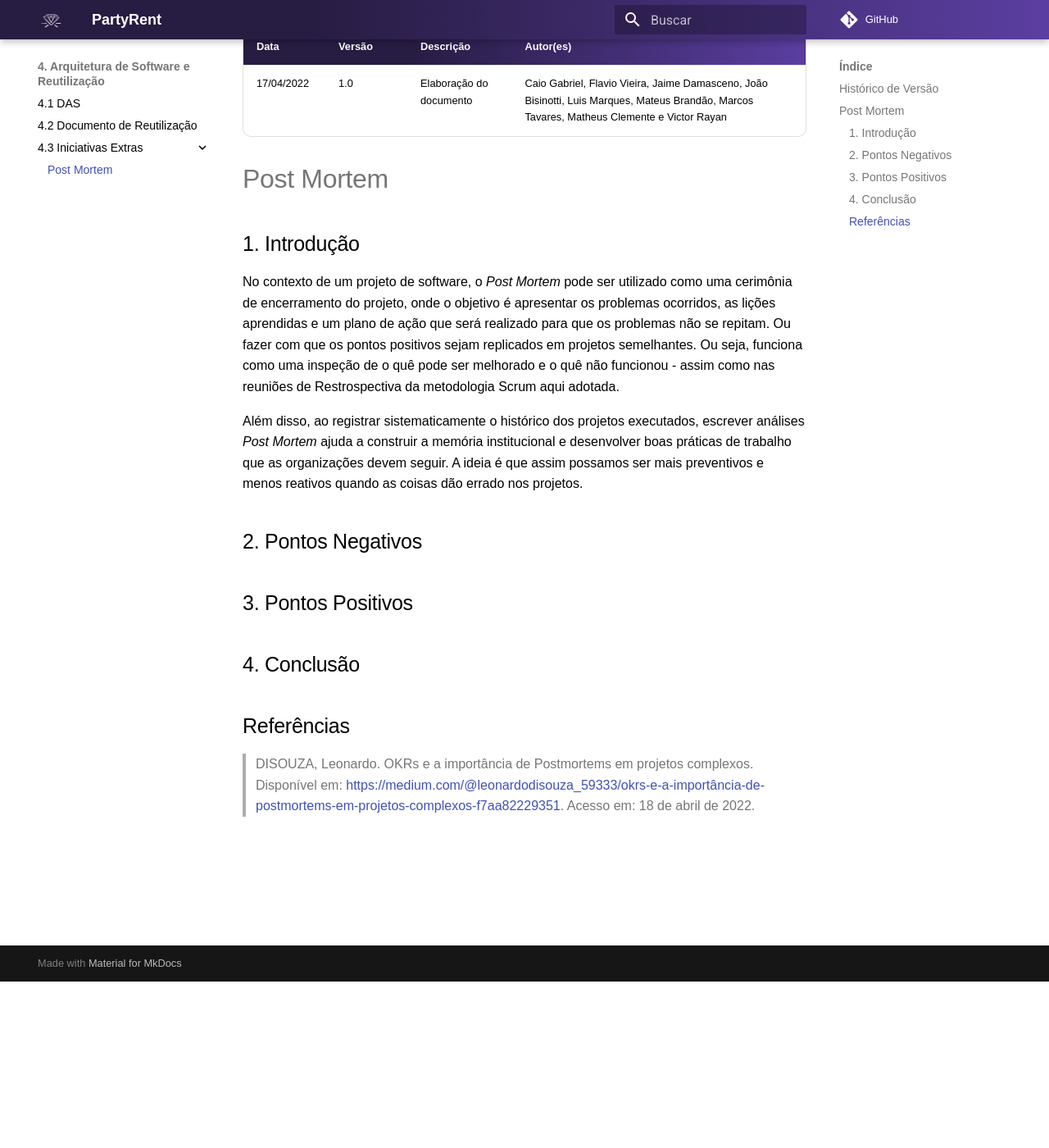
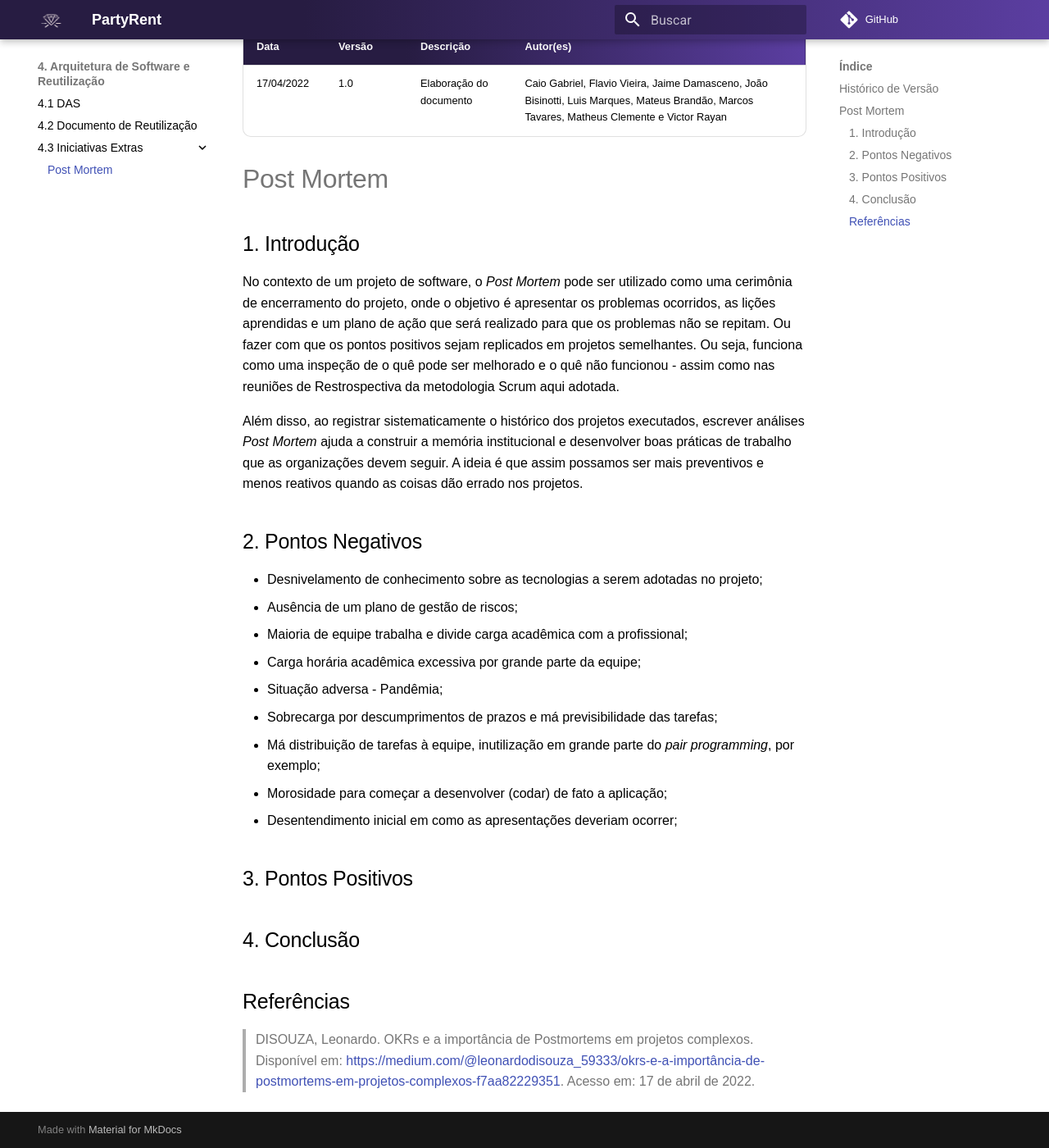
Before and after one commit to UnBArqDsw2021-2/2021.2_G7_-AluguelKitsFesta, an MkDocs documentation site: the page built from docs/arquitetura/postmortem.md, in a window 1280 px wide and 1400 px high, scrolled down 203 px. Shown: the whole window at 82% size. Built offline with MkDocs 1.6.1 and Material for MkDocs 9.7.7, drawn with Linux system fonts in a browser that asks for light colours; comment, search, counter and statistics services are not loaded.

Commit message:
update doc postmortem.md

```diff
--- a/docs/arquitetura/postmortem.md
+++ b/docs/arquitetura/postmortem.md
@@ -14,9 +14,19 @@ Além disso, ao registrar sistematicamente o histórico dos projetos executados,
 
 ## 2. Pontos Negativos
 
+* Desnivelamento de conhecimento sobre as tecnologias a serem adotadas no projeto;
+* Ausência de um plano de gestão de riscos;
+* Maioria de equipe trabalha e divide carga acadêmica com a profissional;
+* Carga horária acadêmica excessiva por grande parte da equipe;
+* Situação adversa - Pandêmia;
+* Sobrecarga por descumprimentos de prazos e má previsibilidade das tarefas;
+* Má distribuição de tarefas à equipe, inutilização em grande parte do _pair programming_, por exemplo;
+* Morosidade para começar a desenvolver (codar) de fato a aplicação;
+* Desentendimento inicial em como as apresentações deveriam ocorrer;
+
 ## 3. Pontos Positivos
 
 ## 4. Conclusão
 ## Referências
 
-> DISOUZA, Leonardo. OKRs e a importância de Postmortems em projetos complexos. Disponível em: <https://medium.com/@leonardodisouza_59333/okrs-e-a-importância-de-postmortems-em-projetos-complexos-f7aa82229351>. Acesso em: 18 de abril de 2022.
+> DISOUZA, Leonardo. OKRs e a importância de Postmortems em projetos complexos. Disponível em: <https://medium.com/@leonardodisouza_59333/okrs-e-a-importância-de-postmortems-em-projetos-complexos-f7aa82229351>. Acesso em: 17 de abril de 2022.
```
